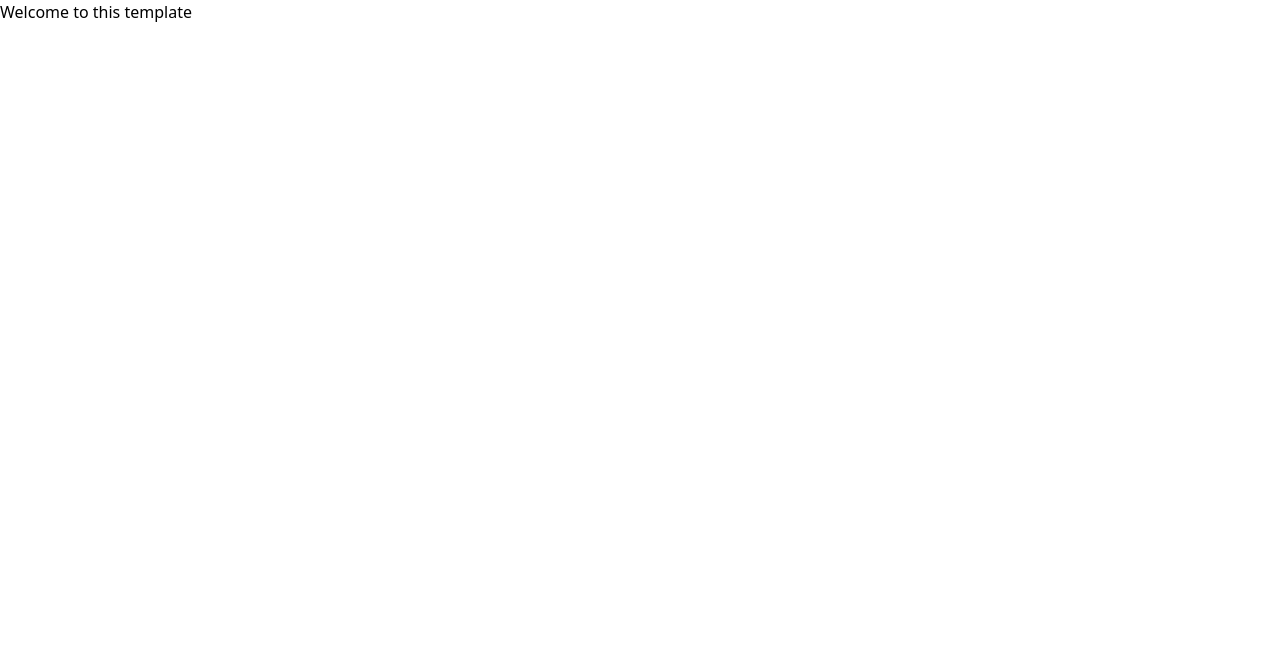
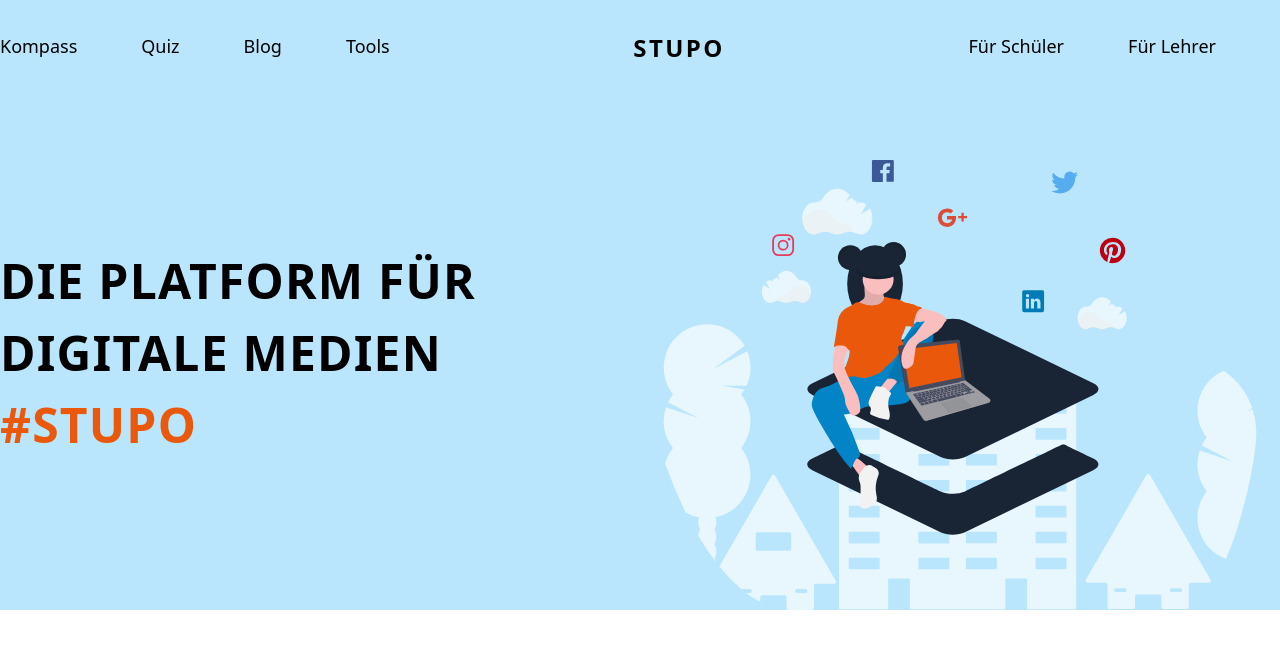
Before and after one commit to jembach/stupo-web-main, a Next.js app: page / in a window 1280 px wide. Shown: the top 648 px of the page. Built offline with nearby package versions, Linux system fonts and the light colour scheme.

Commit message:
feat: add home page starter

```diff
--- a/src/pages/index.tsx
+++ b/src/pages/index.tsx
@@ -1,11 +1,23 @@
 import React from 'react';
+import Header from '../components/Header';
+import HeaderTitle from '../components/HeaderTitle';
 
 import { Page } from '../types';
 
-const Home: Page<any> = () => <div>Welcome to this template</div>;
+const Home: Page<any> = () => (
+  <div>
+    <Header className="bg-stupo-main-200" img="/images/headers/main.svg" alt="">
+      <HeaderTitle>
+        <span>Die Platform für digitale Medien</span>
+        <span className="text-stupo-main-complement-600"> #Stupo</span>
+      </HeaderTitle>
+    </Header>
+  </div>
+);
 
-Home.title = 'PASTE_TITLE_HERE';
-Home.keywords = 'PASTE_KEYWORDS_HERE';
-Home.description = 'PASTE_DESCRIPTION_HERE';
+Home.title = 'Stupo - Die Platform für digitale Medien';
+Home.keywords = 'Medienbildung, digitale Medien, Schüler, Lehrer, IT-Sicherheit';
+Home.description =
+  'Stupo bietet dir eine zentrale Anlaufstelle, wo du dich über IT-Sicherheit informieren kannst.';
 
 export default Home;
```
Also changed, not shown: public/images/headers/main.svg (added).
